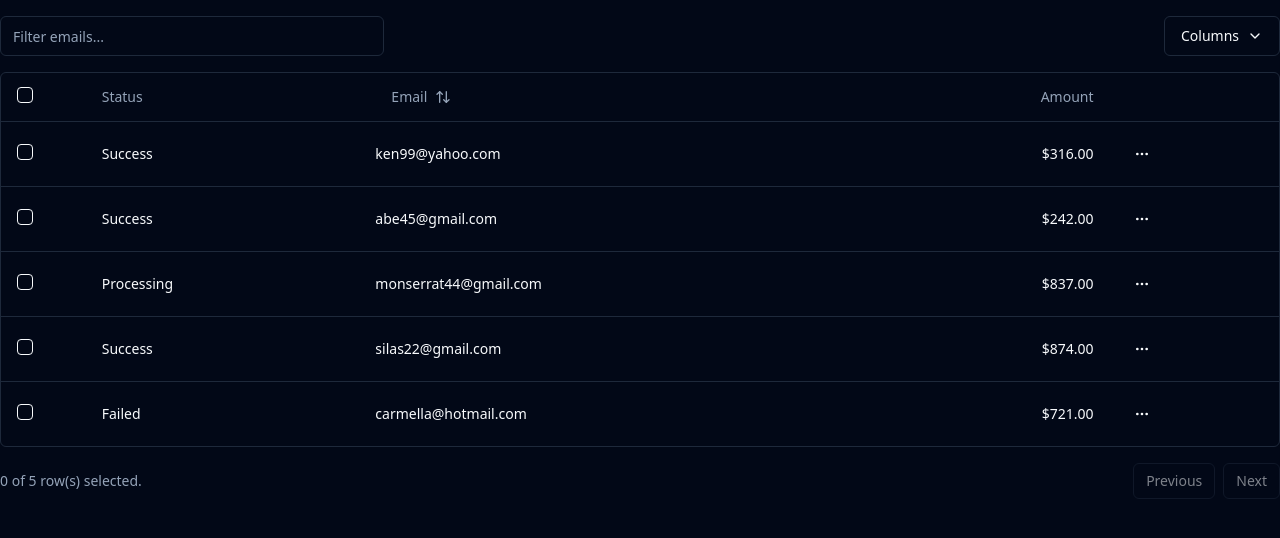
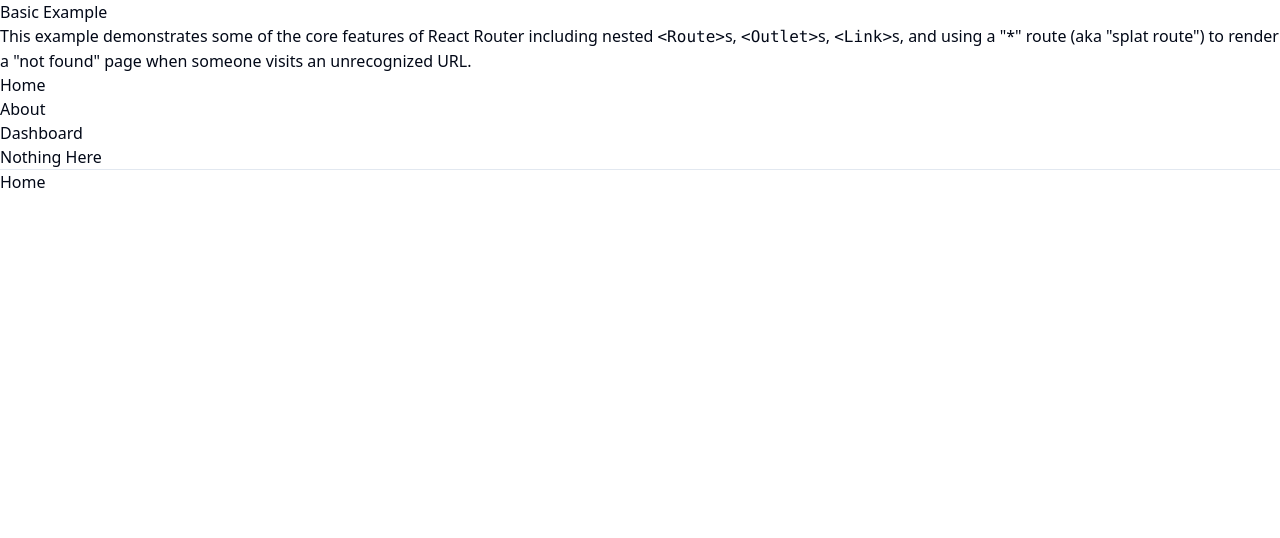
Before and after one commit to i7eo/nest-zero-to-hero-frontend, a React (Vite) app: page / in a window 1280 px wide. Shown: the top 538 px of the page. Built offline with nearby package versions, Linux system fonts and the light colour scheme.

Commit message:
feat: router & store & zod

```diff
--- a/src/App.tsx
+++ b/src/App.tsx
@@ -1,12 +1,113 @@
-import { ThemeProvider } from "@/components/theme-provider"
-import { DataTableDemo } from '@/components/data-table'
+// import { ThemeProvider } from "@/components/theme-provider"
+// import { DataTableDemo } from '@/components/data-table'
 
-function App() {
+// function App() {
+//   return (
+//     <ThemeProvider defaultTheme="dark" storageKey="vite-ui-theme">
+//       <DataTableDemo />
+//     </ThemeProvider>
+//   )
+// }
+
+// export default App
+
+import { Routes, Route, Outlet, Link } from "react-router-dom";
+
+export default function App() {
   return (
-    <ThemeProvider defaultTheme="dark" storageKey="vite-ui-theme">
-      <DataTableDemo />
-    </ThemeProvider>
-  )
+    <div>
+      <h1>Basic Example</h1>
+
+      <p>
+        This example demonstrates some of the core features of React Router
+        including nested <code>&lt;Route&gt;</code>s,{" "}
+        <code>&lt;Outlet&gt;</code>s, <code>&lt;Link&gt;</code>s, and using a
+        "*" route (aka "splat route") to render a "not found" page when someone
+        visits an unrecognized URL.
+      </p>
+
+      {/* Routes nest inside one another. Nested route paths build upon
+            parent route paths, and nested route elements render inside
+            parent route elements. See the note about <Outlet> below. */}
+      <Routes>
+        <Route path="/" element={<Layout />}>
+          <Route index element={<Home />} />
+          <Route path="about" element={<About />} />
+          <Route path="dashboard" element={<Dashboard />} />
+
+          {/* Using path="*"" means "match anything", so this route
+                acts like a catch-all for URLs that we don't have explicit
+                routes for. */}
+          <Route path="*" element={<NoMatch />} />
+        </Route>
+      </Routes>
+    </div>
+  );
 }
 
-export default App
+function Layout() {
+  return (
+    <div>
+      {/* A "layout route" is a good place to put markup you want to
+          share across all the pages on your site, like navigation. */}
+      <nav>
+        <ul>
+          <li>
+            <Link to="/">Home</Link>
+          </li>
+          <li>
+            <Link to="/about">About</Link>
+          </li>
+          <li>
+            <Link to="/dashboard">Dashboard</Link>
+          </li>
+          <li>
+            <Link to="/nothing-here">Nothing Here</Link>
+          </li>
+        </ul>
+      </nav>
+
+      <hr />
+
+      {/* An <Outlet> renders whatever child route is currently active,
+          so you can think about this <Outlet> as a placeholder for
+          the child routes we defined above. */}
+      <Outlet />
+    </div>
+  );
+}
+
+function Home() {
+  return (
+    <div>
+      <h2>Home</h2>
+    </div>
+  );
+}
+
+function About() {
+  return (
+    <div>
+      <h2>About</h2>
+    </div>
+  );
+}
+
+function Dashboard() {
+  return (
+    <div>
+      <h2>Dashboard</h2>
+    </div>
+  );
+}
+
+function NoMatch() {
+  return (
+    <div>
+      <h2>Nothing to see here!</h2>
+      <p>
+        <Link to="/">Go to the home page</Link>
+      </p>
+    </div>
+  );
+}
--- a/src/main.tsx
+++ b/src/main.tsx
@@ -1,10 +1,14 @@
 import React from 'react'
 import ReactDOM from 'react-dom/client'
 import App from './App.tsx'
+import { BrowserRouter } from "react-router-dom";
+
 import './index.css'
 
 ReactDOM.createRoot(document.getElementById('root')!).render(
   <React.StrictMode>
-    <App />
+    <BrowserRouter>
+      <App />
+    </BrowserRouter>
   </React.StrictMode>,
 )
```
Also changed, not shown: package.json (+9 -2 lines), 1 other file (tests, documents, lock files or other folders).
